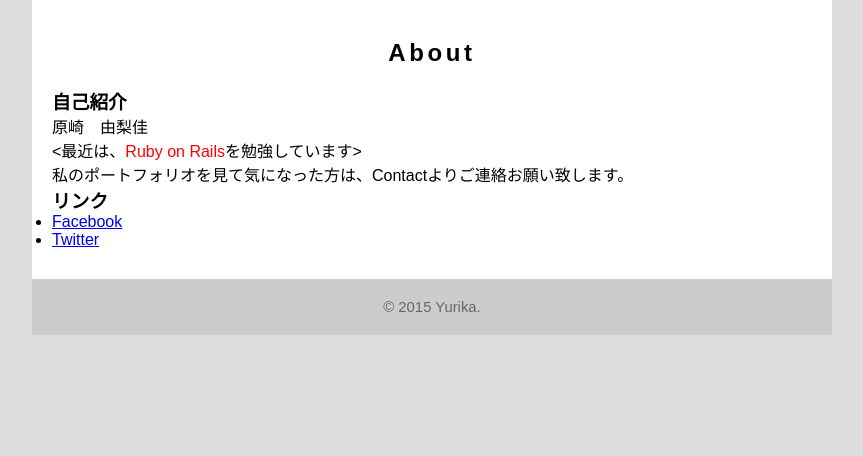
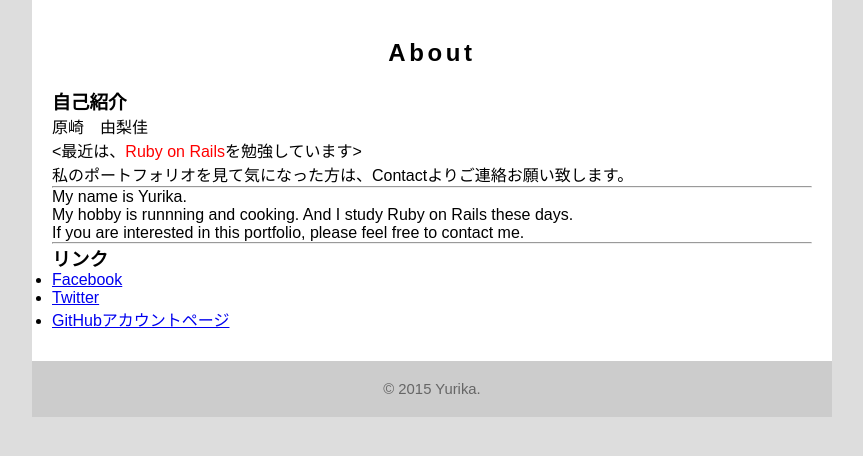
Before and after one commit to yurika01/yurika01.github.io, a plain HTML site: page index.html in a window 1280 px wide. Shown: the part 160-616 px from the top of the page, without its empty margins (208-1071 px from the left). Drawn offline with Linux system fonts and the light colour scheme.

Commit message:
first commit

```diff
--- a/index.html
+++ b/index.html
@@ -23,10 +23,16 @@
             <p>原崎　由梨佳</p>
             <p><最近は、<span class="red">Ruby on Rails</span>を勉強しています></p>
             <p>私のポートフォリオを見て気になった方は、Contactよりご連絡お願い致します。</p>
+            <hr />
+            <p>My name is Yurika.
+            <br /> My hobby is runnning and cooking.  And I study Ruby on Rails these days.
+            <br />If you are interested in this portfolio, please feel free to contact me.</p>
+            <hr />
             <h3>リンク</h3>
             <ul>
                 <li><a href="https://www.facebook.com" target="_blank">Facebook</a></li>
                 <li><a href="https://twitter.com" target="_blank">Twitter</a></li>
+                <li><a href="https://github.com/yurika01/yurika01.github.io" target="_blank">GitHubアカウントページ</a></li>
             </ul>
         </section>
         <footer>
```
